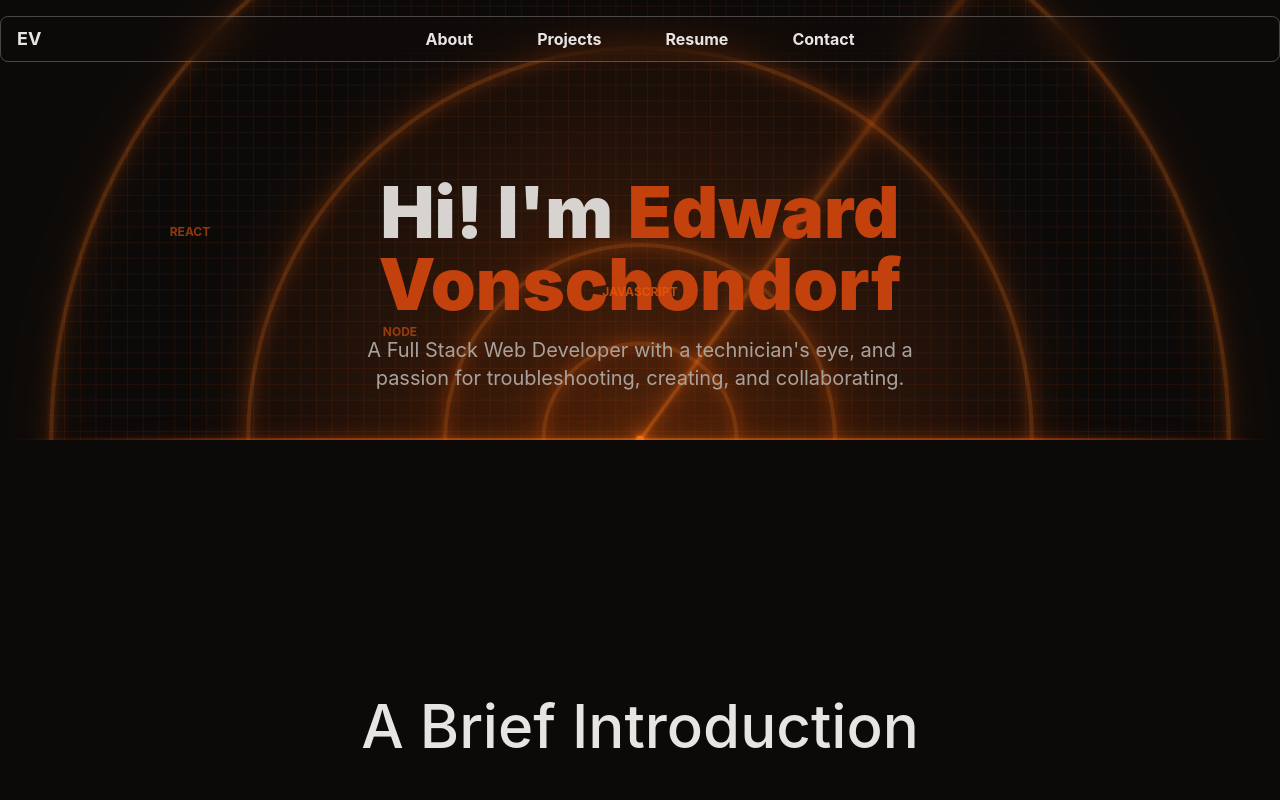
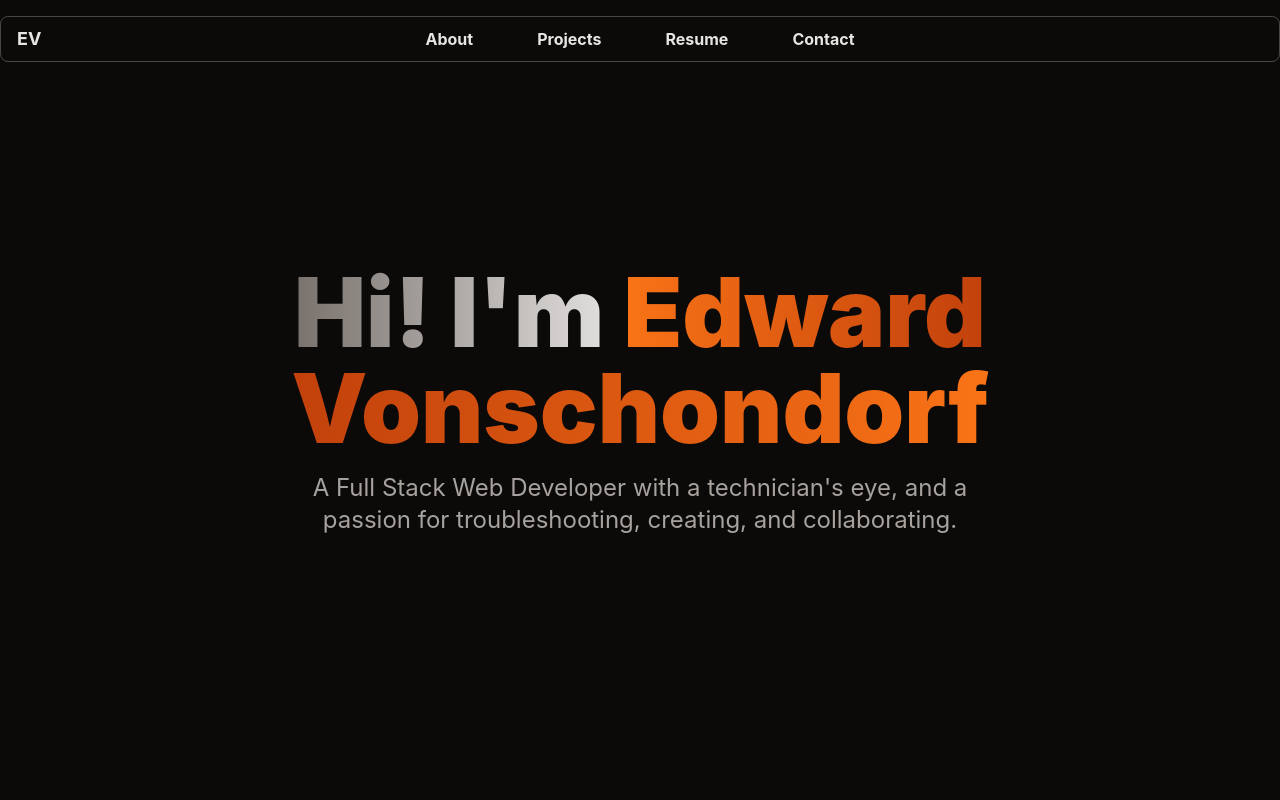
Before and after one commit to Torvec/myPortfolio, a React (Vite) app: page / in a window 1280 px wide. Shown: the top 800 px of the page. Built offline with nearby package versions, Linux system fonts and the light colour scheme; a web font is replaced by a local one.

Commit message:
Add several changes to hero section styling and fix styles for about section for small viewports

```diff
--- a/src/components/AboutMeSection.tsx
+++ b/src/components/AboutMeSection.tsx
@@ -164,7 +164,7 @@ export default function AboutMeSection() {
         <h3 className="pb-16 pt-32 text-center text-3xl text-stone-300 md:text-5xl">
           {devGoalsHeader}
         </h3>
-        <div className="flex gap-8">
+        <div className="flex flex-col gap-8 px-4 md:flex-row md:px-0">
           {devGoalList.map(({ text, icon }, index) => (
             <GoalItem key={index} number={index + 1} text={text} icon={icon} />
           ))}
--- a/src/components/HeroSection.tsx
+++ b/src/components/HeroSection.tsx
@@ -1,42 +1,19 @@
-import { motion } from "framer-motion";
+import { heroData } from "../data/heroData";
+// import { motion } from "framer-motion";
 
 export default function HeroSection() {
-  const data = {
-    intro: "Hi! I'm ",
-    firstName: "Edward ",
-    lastName: "Vonschondorf",
-    tagline:
-      "A Full Stack Web Developer with a technician's eye, and a passion for troubleshooting, creating, and collaborating.",
-    techList: [
-      { label: "React", initPosX: -450, initPosY: -200, delay: 1 },
-      { label: "Node", initPosX: -240, initPosY: -100, delay: 1 },
-      { label: "Express", initPosX: -270, initPosY: -470, delay: 3 },
-      { label: "MongoDB", initPosX: 120, initPosY: -80, delay: 7.5 },
-      { label: "GraphQL", initPosX: 150, initPosY: -500, delay: 5.5 },
-      { label: "TypeScript", initPosX: 300, initPosY: -50, delay: 8.75 },
-      { label: "Tailwind", initPosX: 320, initPosY: -220, delay: 7.5 },
-      { label: "MySQL", initPosX: 450, initPosY: -300, delay: 7.5 },
-      { label: "JavaScript", initPosX: 0, initPosY: -140, delay: 4.75 },
-    ],
-    radarDisplayEffect: [
-      "radar_screen.svg",
-      "radar_grid.svg",
-      "radar_dot.svg",
-      "radar_scan_line.svg",
-      "separator_line.svg",
-    ],
-  };
-
   const HeroHeader = () => {
-    const { intro, firstName, lastName } = data;
+    const { intro, firstName, lastName } = heroData;
 
     return (
-      <h1 className="p-4 font-black text-stone-300 md:p-0">
-        <span className="text-5xl md:text-7xl">{intro}</span>
-        <span className="text-5xl text-orange-700 md:text-7xl">
+      <h1 className="p-4 font-black md:p-0">
+        <span className="bg-gradient-to-l from-stone-200 to-stone-500 bg-clip-text text-6xl text-transparent md:text-8xl">
+          {intro}
+        </span>
+        <span className="bg-gradient-to-r from-orange-500 to-orange-700 bg-clip-text text-6xl text-transparent md:text-8xl">
           {firstName}
         </span>
-        <span className="block text-5xl text-orange-700 md:text-7xl">
+        <span className="block bg-gradient-to-l from-orange-500 to-orange-700 bg-clip-text text-6xl text-transparent md:text-8xl">
           {lastName}
         </span>
       </h1>
@@ -44,115 +21,114 @@ export default function HeroSection() {
   };
 
   const Tagline = () => {
-    const { tagline } = data;
+    const { tagline } = heroData;
 
     return (
-      <h2 className="mx-auto max-w-[45ch] text-stone-400 md:text-xl">
+      <h2 className="mx-auto max-w-[45ch] text-stone-400 md:text-2xl">
         {tagline}
       </h2>
     );
   };
 
-  const TechListTargets = () => {
-    const { techList } = data;
+  // const TechListTargets = () => {
+  //   const { techList } = heroData;
+
+  //   return (
+  //     <>
+  //       {techList.map(({ label, initPosX, initPosY, delay }, index) => {
+  //         return (
+  //           <motion.span
+  //             key={index}
+  //             className="absolute bottom-0 z-40 text-xs font-bold uppercase text-orange-600"
+  //             initial={{ x: initPosX, y: initPosY, opacity: 0 }}
+  //             animate={{ opacity: [0, 1, 0] }}
+  //             transition={{
+  //               delay: delay,
+  //               duration: 10,
+  //               repeat: Infinity,
+  //               repeatDelay: 5,
+  //               ease: [0.1, 0.2, 0.3, 1],
+  //             }}
+  //             aria-hidden="true"
+  //           >
+  //             {label}
+  //           </motion.span>
+  //         );
+  //       })}
+  //     </>
+  //   );
+  // };
+
+  const RadarScreenEffect = () => {
+    // const { radarDisplayEffect } = heroData;
+
+    // const glowVariants = {
+    //   start: { opacity: 0.4 },
+    //   end: {
+    //     opacity: 0.2,
+    //     transition: {
+    //       duration: 2,
+    //       repeat: Infinity,
+    //       repeatType: "reverse" as const, // Throws an error if I don't use 'as const', ugh TypeScript
+    //       ease: "linear",
+    //     },
+    //   },
+    // };
 
     return (
       <>
-        {techList.map(({ label, initPosX, initPosY, delay }, index) => {
-          return (
-            <motion.span
-              key={index}
-              className="absolute bottom-0 z-40 text-xs font-bold uppercase text-orange-600"
-              initial={{ x: initPosX, y: initPosY, opacity: 0 }}
-              animate={{ opacity: [0, 1, 0] }}
-              transition={{
-                delay: delay,
-                duration: 10,
-                repeat: Infinity,
-                repeatDelay: 5,
-                ease: [0.1, 0.2, 0.3, 1],
-              }}
-              aria-hidden="true"
-            >
-              {label}
-            </motion.span>
-          );
-        })}
-      </>
-    );
-  };
-
-  const RadarScreenEffect = () => {
-    const { radarDisplayEffect } = data;
-
-    const glowVariants = {
-      start: { opacity: 0.4 },
-      end: {
-        opacity: 0.2,
-        transition: {
-          duration: 2,
-          repeat: Infinity,
-          repeatType: "reverse" as const, // Throws an error if I don't use 'as const', ugh TypeScript
-          ease: "linear",
-        },
-      },
-    };
-
-    return (
-      <>
-        <TechListTargets />
+        {/* <TechListTargets /> */}
         {/* Gradient */}
-        <motion.div
-          className="absolute bottom-0 h-screen w-screen translate-y-1/2 bg-[radial-gradient(circle,_#ea580c_0%,_transparent_60%)]"
+        {/* <motion.div
+          className="absolute bottom-0 h-screen w-screen bg-[radial-gradient(circle,_#ea580c_0%,_transparent_60%)]"
           initial="start"
           animate="end"
           variants={glowVariants}
-        />
+        /> */}
         {/* Grid */}
-        <img
+        {/* <img
           src={radarDisplayEffect[1]}
           alt=""
-          className="absolute bottom-0 h-full w-full translate-y-1/2 object-cover opacity-30 md:h-max md:w-max"
+          className="absolute bottom-0 h-full w-full object-cover opacity-30 md:h-max md:w-max"
           aria-hidden="true"
-        />
+        /> */}
         {/* Rings */}
-        <motion.img
+        {/* <motion.img
           src={radarDisplayEffect[0]}
           alt=""
-          className="absolute bottom-0 h-full w-full translate-y-1/2 object-cover md:h-max md:w-max"
+          className="absolute bottom-0 h-full w-full object-cover md:h-max md:w-max"
           initial="start"
           animate="end"
           variants={glowVariants}
           aria-hidden="true"
-        />
+        /> */}
 
         {/* Dot */}
-        <img
+        {/* <img
           src={radarDisplayEffect[2]}
           alt=""
-          className="absolute bottom-0 translate-y-1/2"
+          className="absolute bottom-1/2"
           aria-hidden="true"
-        />
+        /> */}
         {/* Scan Line */}
-        <motion.img
+        {/* <motion.img
           src={radarDisplayEffect[3]}
           alt=""
-          className="absolute bottom-0 h-full w-full opacity-50 md:h-max md:w-max"
+          className="absolute bottom-1/2 h-full w-full opacity-50 md:h-max md:w-max"
           initial={{ rotate: -95, originY: "bottom" }}
-          animate={{ rotate: [-95, 95], originY: "bottom" }}
+          animate={{ rotate: 360, originY: "bottom" }}
           transition={{
-            duration: 10,
+            duration: 20,
             repeat: Infinity,
-            repeatDelay: 5,
             ease: "linear",
           }}
           aria-hidden="true"
-        />
+        /> */}
         {/* Separator */}
-        <motion.img
+        {/* <motion.img
           src={radarDisplayEffect[4]}
           alt=""
-          className="absolute bottom-0 w-full"
+          className="absolute bottom-1/2 w-full"
           initial={{ opacity: 1 }}
           animate={{ opacity: 0.5 }}
           transition={{
@@ -162,15 +138,15 @@ export default function HeroSection() {
             ease: "linear",
           }}
           aria-hidden="true"
-        />
+        /> */}
       </>
     );
   };
 
   const HeroText = () => {
     return (
-      <div className="relative flex min-h-[55vh] flex-col items-center justify-end bg-stone-950 md:justify-center">
-        <div className="z-40 pb-32 text-center md:space-y-4 md:pb-0 md:pt-32">
+      <div className="relative flex min-h-screen flex-col items-center justify-center bg-stone-950">
+        <div className="z-40 text-center md:space-y-4">
           <HeroHeader />
           <Tagline />
         </div>
@@ -180,7 +156,7 @@ export default function HeroSection() {
   };
 
   return (
-    <section id="hero" className="overflow-hidden">
+    <section id="hero">
       <HeroText />
     </section>
   );
--- /dev/null
+++ b/src/data/heroData.ts
@@ -0,0 +1,25 @@
+export const heroData = {
+  intro: "Hi! I'm ",
+  firstName: "Edward ",
+  lastName: "Vonschondorf",
+  tagline:
+    "A Full Stack Web Developer with a technician's eye, and a passion for troubleshooting, creating, and collaborating.",
+  techList: [
+    { label: "React", initPosX: -450, initPosY: -200, delay: 1 },
+    { label: "Node", initPosX: -240, initPosY: -100, delay: 1 },
+    { label: "Express", initPosX: -270, initPosY: -470, delay: 3 },
+    { label: "MongoDB", initPosX: 120, initPosY: -80, delay: 7.5 },
+    { label: "GraphQL", initPosX: 150, initPosY: -500, delay: 5.5 },
+    { label: "TypeScript", initPosX: 300, initPosY: -50, delay: 8.75 },
+    { label: "Tailwind", initPosX: 320, initPosY: -220, delay: 7.5 },
+    { label: "MySQL", initPosX: 450, initPosY: -300, delay: 7.5 },
+    { label: "JavaScript", initPosX: 0, initPosY: -140, delay: 4.75 },
+  ],
+  radarDisplayEffect: [
+    "radar_screen.svg",
+    "radar_grid.svg",
+    "radar_dot.svg",
+    "radar_scan_line.svg",
+    "separator_line.svg",
+  ],
+};
--- a/tailwind.config.js
+++ b/tailwind.config.js
@@ -10,6 +10,7 @@ export default {
       white: colors.white,
       stone: colors.stone,
       orange: colors.orange,
+      amber: colors.amber,
     },
     screens: {
       sm: "640px",
```
